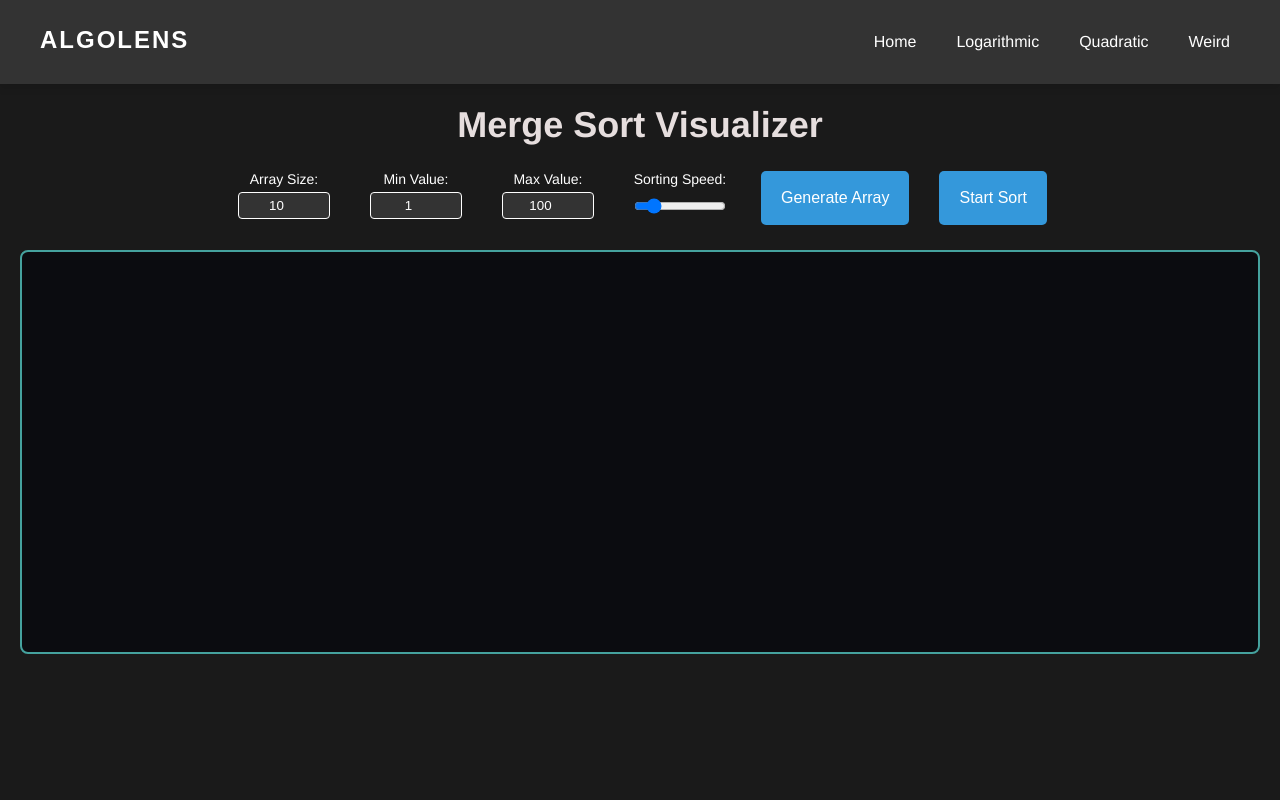
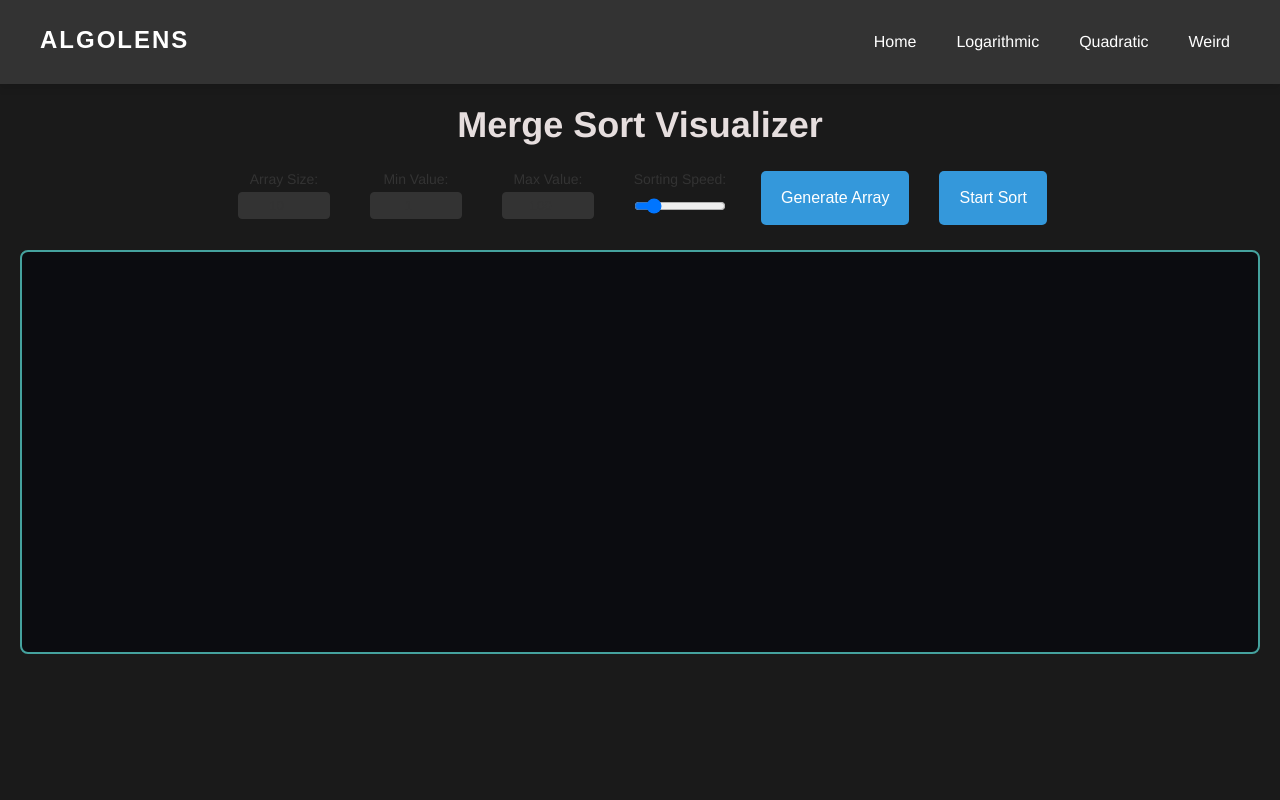
Before and after one commit to iammoussaab/algolens, a React (Create React App) app: page /Logarithmic/Merge in a window 1280 px wide. Shown: the top 800 px of the page. Built offline with nearby package versions, Linux system fonts and the light colour scheme.

Commit message:
Refactor CSS for Contact and Sort Algorithm pages; remove unused styles and update color scheme

```diff
--- a/src/Pages/Logarithmic/Heap/HeapSortVisualizer.css
+++ b/src/Pages/Logarithmic/Heap/HeapSortVisualizer.css
@@ -3,7 +3,8 @@
 	text-align: center;
 	background-color: #1a1a1a;
 	min-height: 100vh;
-	color: #ffffff;
+	color: #333;
+	;
 	padding: 20px;
 }
 
@@ -39,7 +40,8 @@ button {
 	border-radius: 4px;
 	cursor: pointer;
 	background-color: #45a29e;
-	color: #ffffff;
+	color: #333;
+	;
 	transition: background-color 0.3s ease;
 }
 
--- a/src/Pages/Logarithmic/Quick/QuickSortVisualizer.css
+++ b/src/Pages/Logarithmic/Quick/QuickSortVisualizer.css
@@ -2,7 +2,8 @@
     text-align: center;
     background-color: #1a1a1a;
     min-height: 100vh;
-    color: #ffffff;
+    color: #333;
+    ;
     padding: 20px;
 }
 
@@ -47,7 +48,8 @@ button {
     border-radius: 4px;
     cursor: pointer;
     background-color: #45a29e;
-    color: #ffffff;
+    color: #333;
+    ;
     transition: background-color 0.3s ease;
 }
 
--- a/src/Pages/Logarithmic/merge/MergeSortVisualizer.css
+++ b/src/Pages/Logarithmic/merge/MergeSortVisualizer.css
@@ -5,7 +5,8 @@
 	background-color: #1a1a1a;
 	min-height: 100vh;
 	padding: 20px;
-	color: #ffffff;
+	color: #333;
+	;
 }
 
 h1 {
@@ -26,7 +27,8 @@ h1 {
 	flex-direction: column;
 	align-items: center;
 	font-size: 14px;
-	color: #ffffff;
+	color: #333;
+	;
 }
 
 .controls input[type="number"],
@@ -34,9 +36,11 @@ h1 {
 	width: 80px;
 	margin-top: 5px;
 	padding: 5px;
-	border: 1px solid #ffffff;
+	border: 1px solid#333;
+	;
 	background-color: #333;
-	color: #ffffff;
+	color: #333;
+	;
 	border-radius: 4px;
 	text-align: center;
 }
@@ -49,7 +53,8 @@ button {
 	border-radius: 4px;
 	cursor: pointer;
 	background-color: #45a29e;
-	color: #ffffff;
+	color: #333;
+	;
 	transition: background-color 0.3s ease;
 }
 
--- a/src/Pages/SortAlgorithm.js
+++ b/src/Pages/SortAlgorithm.js
@@ -1,4 +1,4 @@
-import './SortAlgorithm.css'; // Assuming you'll create this CSS file for styling
+import './css/SortAlgorithm.css'; // Assuming you'll create this CSS file for styling
 
 const SortAlgorithm = () => {
 	return (
--- a/src/Pages/contact.js
+++ b/src/Pages/contact.js
@@ -1,5 +1,5 @@
 import React from 'react';
-import './Contact.css'; // Assuming you'll create this CSS file for styling
+import './css/Contact.css'; // Assuming you'll create this CSS file for styling
 
 const Contact = () => {
 	return (
--- a/src/Pages/Contact.css
+++ b/src/Pages/css/Contact.css
@@ -20,7 +20,8 @@ h1 {
 
 .contact-info p {
 	font-size: 1.2em;
-	color: #ffffff;
+	color: #333;
+	;
 }
 
 .contact-links ul {
@@ -59,7 +60,8 @@ h1 {
 .form-group label {
 	font-size: 1.1em;
 	margin-bottom: 5px;
-	color: #ffffff;
+	color: #333;
+	;
 }
 
 .contact-form input,
--- a/src/Pages/css/Home.css
+++ b/src/Pages/css/Home.css
@@ -2,7 +2,7 @@ body {
 	font-family: 'Helvetica Neue', sans-serif;
 	margin: 0;
 	padding: 0;
-	background: linear-gradient(rgba(0, 0, 0, 0.7), rgba(0, 0, 0, 0.7)), url("../../images/1.jpg");
+	/* background: linear-gradient(rgba(0, 0, 0, 0.7), rgba(0, 0, 0, 0.7)), url("../../images/1.jpg"); */
 	background-position: center;
 	background-size: cover;
 	background-repeat: no-repeat;
--- a/src/Pages/SortAlgorithm.css
+++ b/src/Pages/css/SortAlgorithm.css
@@ -1,7 +1,7 @@
 .sort-algorithm-container {
 	text-align: center;
 	min-height: 100vh;
-	color: #ffffff;
+	color: #333;
 	padding: 20px;
 }
 
```
